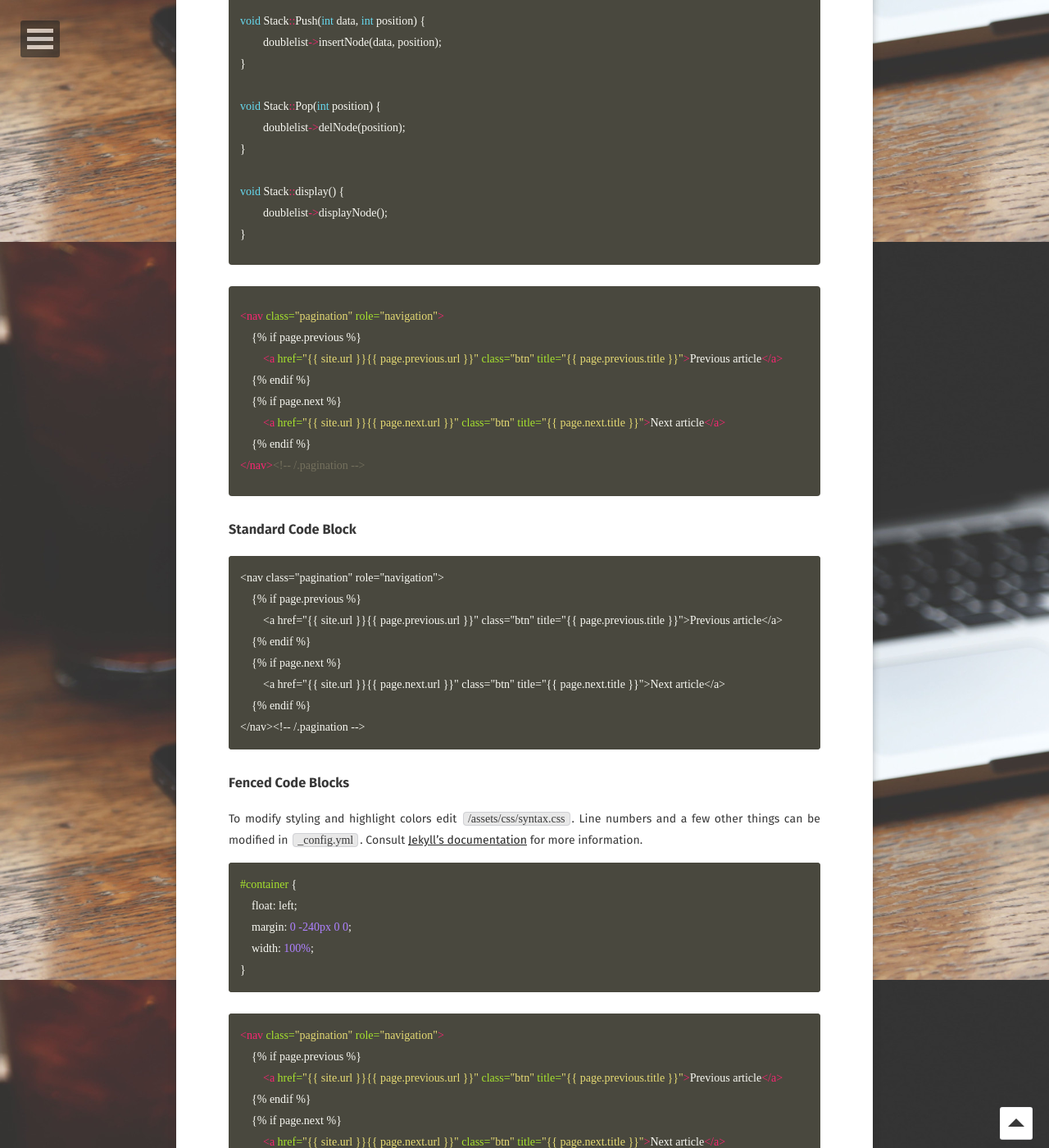
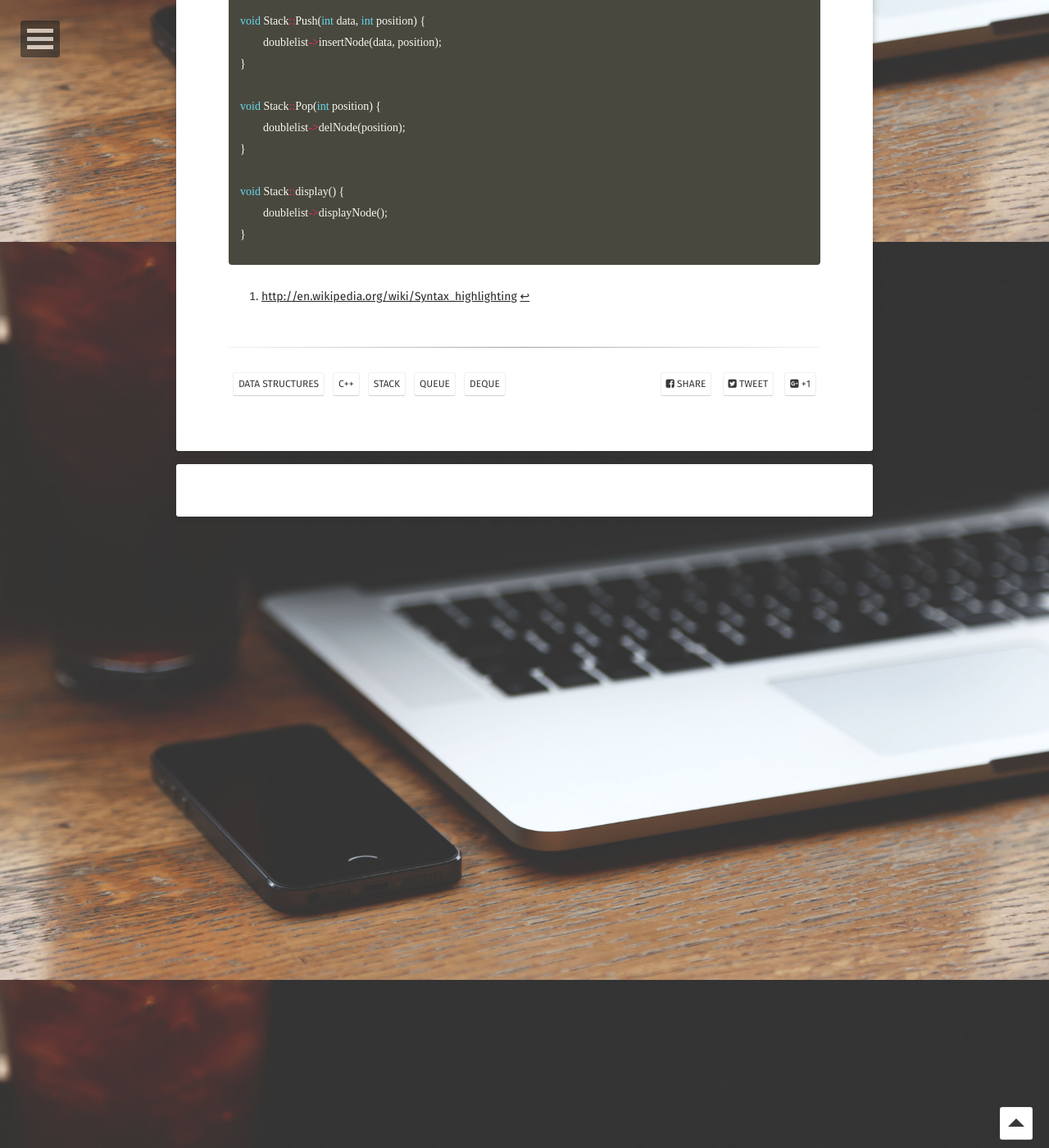
Before and after one commit to KyungRyeol1101/KyungRyeol1101.github.io, a Jekyll site: the page built from _posts/2016-01-29-data-structures-stack-queue-deque.md, in a window 1280 px wide and 1400 px high, scrolled down 4205 px. Shown: the whole window at 82% size. Built offline with Jekyll 4.4.1, drawn with Linux system fonts in a browser that asks for light colours; some web fonts are replaced; comment, search, counter and statistics services are not loaded; some of the changed text lies outside the part shown.

Commit message:
modify syntax

```diff
--- a/_config.yml
+++ b/_config.yml
@@ -1,7 +1,7 @@
 # Site
 title:              KyungRyeol (Cris)
-bio:                '“Most good programmers do programming not because they expect to get paid or get adulation by the public, but because it is fun to program.”'
-description:        "간단하게 설명할 수 없으면 제대로 이해하지 못하는 것이다. – 알버트 아인슈타인"
+bio:                'Most good programmers do programming not because they expect to get paid or get adulation by the public, but because it is fun to program.'
+description:        '간단하게 설명할 수 없으면 제대로 이해하지 못하는 것이다. – 알버트 아인슈타인'
 reading_time:       true
 words_per_minute:   200
 logo:               'https://github.com/KyungRyeol1101.png?size=200'
@@ -14,7 +14,6 @@ url:                https://kyungryeol1101.github.io
 permalink:          /:title/
 markdown:           kramdown
 highlighter:        rouge
-linenos: true
 kramdown:
   auto_ids:         true
   footnote_nr:      1
--- a/_posts/2016-01-29-data-structures-stack-queue-deque.md
+++ b/_posts/2016-01-29-data-structures-stack-queue-deque.md
@@ -169,80 +169,3 @@ void Stack::display() {
 	doublelist->displayNode();
 }
 {% endhighlight %}
-
-
-{% highlight html %}
-{% raw %}
-<nav class="pagination" role="navigation">
-    {% if page.previous %}
-        <a href="{{ site.url }}{{ page.previous.url }}" class="btn" title="{{ page.previous.title }}">Previous article</a>
-    {% endif %}
-    {% if page.next %}
-        <a href="{{ site.url }}{{ page.next.url }}" class="btn" title="{{ page.next.title }}">Next article</a>
-    {% endif %}
-</nav><!-- /.pagination -->
-{% endraw %}
-{% endhighlight %}
-
-### Standard Code Block
-
-    {% raw %}
-    <nav class="pagination" role="navigation">
-        {% if page.previous %}
-            <a href="{{ site.url }}{{ page.previous.url }}" class="btn" title="{{ page.previous.title }}">Previous article</a>
-        {% endif %}
-        {% if page.next %}
-            <a href="{{ site.url }}{{ page.next.url }}" class="btn" title="{{ page.next.title }}">Next article</a>
-        {% endif %}
-    </nav><!-- /.pagination -->
-    {% endraw %}
-
-
-### Fenced Code Blocks
-
-To modify styling and highlight colors edit `/assets/css/syntax.css`. Line numbers and a few other things can be modified in `_config.yml`. Consult [Jekyll's documentation](http://jekyllrb.com/docs/configuration/) for more information.
-
-~~~ css
-#container {
-    float: left;
-    margin: 0 -240px 0 0;
-    width: 100%;
-}
-~~~
-
-~~~ html
-{% raw %}<nav class="pagination" role="navigation">
-    {% if page.previous %}
-        <a href="{{ site.url }}{{ page.previous.url }}" class="btn" title="{{ page.previous.title }}">Previous article</a>
-    {% endif %}
-    {% if page.next %}
-        <a href="{{ site.url }}{{ page.next.url }}" class="btn" title="{{ page.next.title }}">Next article</a>
-    {% endif %}
-</nav><!-- /.pagination -->{% endraw %}
-~~~
-
-~~~ ruby
-module Jekyll
-  class TagIndex < Page
-    def initialize(site, base, dir, tag)
-      @site = site
-      @base = base
-      @dir = dir
-      @name = 'index.html'
-      self.process(@name)
-      self.read_yaml(File.join(base, '_layouts'), 'tag_index.html')
-      self.data['tag'] = tag
-      tag_title_prefix = site.config['tag_title_prefix'] || 'Tagged: '
-      tag_title_suffix = site.config['tag_title_suffix'] || '&#8211;'
-      self.data['title'] = "#{tag_title_prefix}#{tag}"
-      self.data['description'] = "An archive of posts tagged #{tag}."
-    end
-  end
-end
-~~~
-
-### GitHub Gist Embed
-
-An example of a Gist embed below.
-
-{% gist mmistakes/6589546 %}
```
Also changed, not shown: _posts/2016-03-20-markdown-syntax.md (+13 -12 lines).
